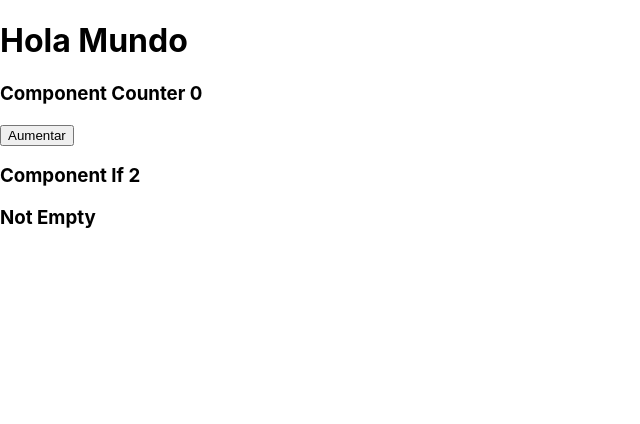
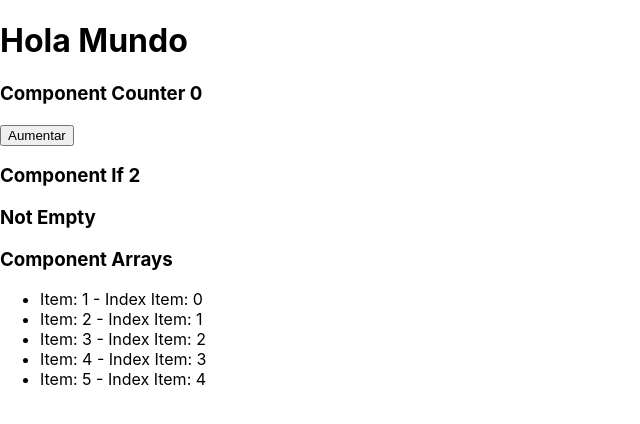
Before and after one commit to nuevo-rama/react-app-v4.0, a React (Create React App) app: page / in a window 1280 px wide. Shown: the top 424 px of the page, without its empty margins (0-640 px from the left). Built offline with nearby package versions, Linux system fonts and the light colour scheme.

Commit message:
cambios componente

```diff
--- a/src/App.js
+++ b/src/App.js
@@ -1,5 +1,6 @@
 import Counter from './components/Counter';
 import If from './components/If';
+import Arrays from './components/Arrays';
 
 
 function App() {
@@ -8,6 +9,7 @@ function App() {
       <h1>Hola Mundo</h1>
       <Counter />
       <If />
+      <Arrays />
     </div>
   );
 }
--- /dev/null
+++ b/src/components/Arrays.js
@@ -0,0 +1,20 @@
+import React, {useState, Fragment} from 'react';
+
+const Arrays = () => {
+  const [arrayNumber, setNumber] = useState([1,2,3,4,5]); //puede iniciar vacío
+
+  return (
+    <Fragment>
+      <h3>Component Arrays</h3>
+      <ul>
+      {
+        arrayNumber.map((item, index) => //key
+           <li key={index}>Item: {item} - Index Item: {index}</li>
+        )
+      }
+      </ul>
+    </Fragment>
+  );
+}
+
+export default Arrays;
--- a/src/components/If.js
+++ b/src/components/If.js
@@ -11,7 +11,7 @@ const If = () => {
       <h3>Component If {items} </h3>
       <h3>
         {
-        items > 0 ? 'Not Empty' : 'Empty'
+        items > 0 ? 'Not Empty' : 'Empty' //operador ternario
         }
       </h3>
 
```
